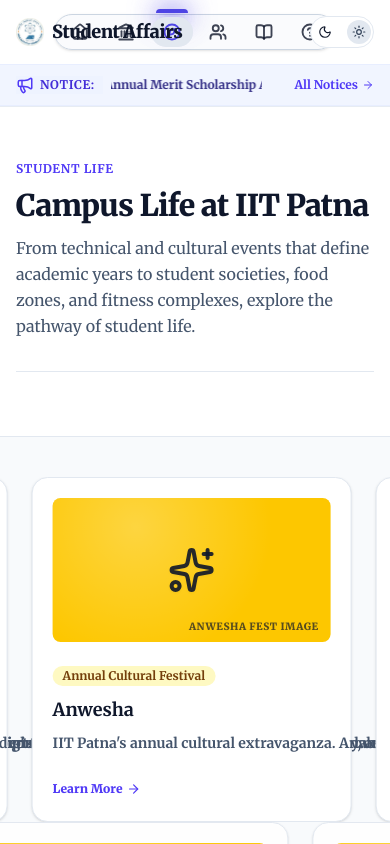
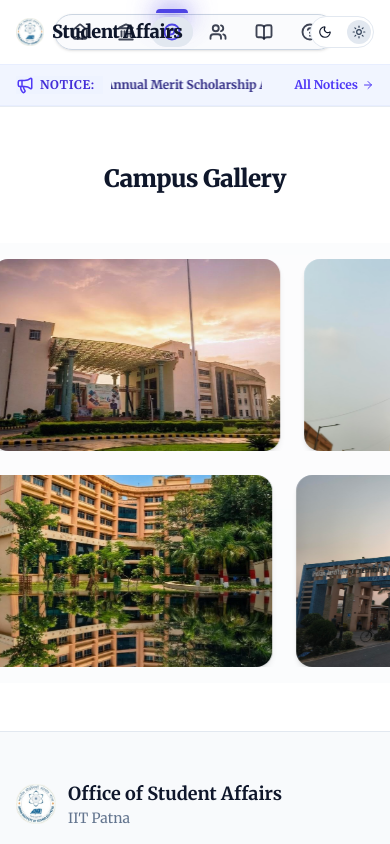
Before and after one commit to Oniban/Student_Affairs, a Next.js app: page /campus-life in a window 390 px wide. Shown: the top 844 px of the page. Built offline with nearby package versions, Linux system fonts and the light colour scheme.

Commit message:
feat: enhance campus life page with image gallery and marquee animations; update contact form to include email functionality

```diff
--- a/app/campus-life/page.js
+++ b/app/campus-life/page.js
@@ -1,143 +1,88 @@
 "use client";
 
-import Link from "next/link";
-import { Sparkles, Trophy, Cpu, Users, Utensils, Dumbbell, ArrowRight } from "lucide-react";
-import { ScrollVelocity } from "@/components/ui/scroll-velocity";
-
-const campusNodes = [
-  {
-    id: 1,
-    title: "Anwesha",
-    subtitle: "Annual Cultural Festival",
-    desc: "IIT Patna's annual cultural extravaganza. Anwesha features national-level competitions in music, dance, fashion, arts, and dramatics, hosting star nights and celebrating youth talent.",
-    href: "#anwesha",
-    icon: Sparkles,
-    imageLabel: "Anwesha Fest Image",
-  },
-  {
-    id: 2,
-    title: "Infinito",
-    subtitle: "Annual Sports Festival",
-    desc: "The premier inter-collegiate sports meet of IIT Patna. Infinito brings together top athletes from colleges across the region to compete in football, basketball, cricket, athletics, and chess.",
-    href: "#infinito",
-    icon: Trophy,
-    imageLabel: "Infinito Sports Fest Image",
-  },
-  {
-    id: 3,
-    title: "Celesta",
-    subtitle: "Annual Techno-Management Fest",
-    desc: "The technical and management festival showcasing cutting-edge tech innovations. Celesta hosts coding hackathons, robotics arenas, business pitches, and technical keynotes from industry experts.",
-    href: "#celesta",
-    icon: Cpu,
-    imageLabel: "Celesta Tech Fest Image",
-  },
-  {
-    id: 4,
-    title: "Clubs & Societies",
-    subtitle: "Student-Run Activities",
-    desc: "Active communities bridging technology, literature, arts, sports, and social service. Find your community and participate in weekly workshops, competitions, and collaborative projects.",
-    href: "/campus-life/clubs",
-    icon: Users,
-    imageLabel: "Clubs & Societies Directory",
-  },
-  {
-    id: 5,
-    title: "Campus Restaurants",
-    subtitle: "Bake O Mocha & Angeethi",
-    desc: "Our campus culinary hubs. Bake O Mocha serves freshly baked snacks, pastries, coffees, and light treats. Angeethi provides students with hearty, authentic Indian, Chinese, and regional food plates.",
-    href: "#restaurants",
-    icon: Utensils,
-    imageLabel: "Campus Dining Facilities",
-  },
-  {
-    id: 6,
-    title: "Gymkhana",
-    subtitle: "Students' Gymkhana",
-    desc: "Lorem ipsum dolor sit amet, consectetur adipiscing elit. Sed do eiusmod tempor incididunt ut labore et dolore magna aliqua. Ut enim ad minim veniam, quis nostrud exercitation ullamco laboris nisi ut aliquip.",
-    href: "#gymkhana",
-    icon: Dumbbell,
-    imageLabel: "Students Gymkhana Block",
-  },
+const ROW1_PHOTOS = [
+  "/college photos/admin 2.jpg",
+  "/college photos/admin building.jpg",
+  "/college photos/aryabhatta 2.jpg",
+  "/college photos/aryabhatta+kalam.jpg",
+  "/college photos/aryabhatta.jpg",
+  "/college photos/bake o mocha.jpg",
+  "/college photos/food court.jpg",
+  "/college photos/front sign.jpg",
+  "/college photos/frontgate night.jpg",
 ];
 
-function NodeCard({ node }) {
-  const Icon = node.icon;
+const ROW2_PHOTOS = [
+  "/college photos/frontgate.jpg",
+  "/college photos/gymkhana road.jpg",
+  "/college photos/ib.jpg",
+  "/college photos/kalaam.jpg",
+  "/college photos/lib 2.jpg",
+  "/college photos/lib far away.jpg",
+  "/college photos/mocha.jpg",
+  "/college photos/tut block.jpg",
+];
+
+function getLabel(photo) {
+  return photo
+    .split("/")
+    .pop()
+    .replace(/\.[^/.]+$/, "")
+    .split(" ")
+    .map((w) => w.charAt(0).toUpperCase() + w.slice(1))
+    .join(" ");
+}
+
+function PhotoCard({ photo }) {
+  const label = getLabel(photo);
   return (
-    <div
-      className="group block h-full w-[20rem] text-left rounded-2xl border border-slate-200 bg-white p-5 shadow-sm transition-all duration-300 hover:-translate-y-1 hover:shadow-md dark:border-slate-800 dark:bg-slate-900 sm:w-[24rem]"
-    >
-      <div className="relative mb-4 flex h-36 w-full items-center justify-center overflow-hidden rounded-lg bg-yellow-400 dark:bg-yellow-500/90">
-        <div className="absolute inset-0 bg-[radial-gradient(circle_at_30%_20%,rgba(255,255,255,0.25)_0%,transparent_60%)]" />
-        <Icon className="h-12 w-12 text-slate-900/90 drop-shadow-xs" />
-        <span className="absolute bottom-2 right-3 text-[10px] font-black uppercase tracking-wider text-slate-900/70">
-          {node.imageLabel}
-        </span>
+    <div className="relative h-48 w-72 md:h-56 md:w-80 rounded-2xl overflow-hidden shadow-md group transition-transform duration-300 hover:scale-102 bg-slate-200 dark:bg-slate-800">
+      <img
+        src={photo}
+        alt={label}
+        className="w-full h-full object-cover transition-transform duration-500 group-hover:scale-110"
+      />
+      <div className="absolute inset-0 bg-gradient-to-t from-black/60 via-transparent to-transparent opacity-0 group-hover:opacity-100 transition-opacity duration-300 flex items-end p-4">
+        <span className="text-white text-xs font-bold">{label}</span>
       </div>
+    </div>
+  );
+}
 
-      <span className="inline-flex rounded-full bg-yellow-100 text-yellow-900 dark:bg-yellow-950/40 dark:text-yellow-400 px-2.5 py-0.5 text-xs font-bold mb-2.5">
-        {node.subtitle}
-      </span>
-
-      <h3 className="text-lg font-bold text-slate-900 dark:text-white mb-2 group-hover:text-indigo-600 dark:group-hover:text-amber-500 transition-colors">
-        {node.title}
-      </h3>
-
-      <p className="text-sm text-slate-600 dark:text-slate-400 leading-relaxed mb-4">
-        {node.desc}
-      </p>
-
-      <span className="inline-flex items-center text-xs font-extrabold text-indigo-600 dark:text-amber-500 group-hover:underline">
-        {node.href.startsWith("/") ? "Open Directory" : "Learn More"}{" "}
-        <ArrowRight className="h-3.5 w-3.5 ml-1 transition-transform group-hover:translate-x-1" />
-      </span>
+function MarqueeRow({ photos, direction, rowKey }) {
+  return (
+    <div className="relative overflow-hidden w-full flex">
+      <div className={`flex gap-6 w-max animate-marquee-${direction}`}>
+        <div className="flex gap-6 shrink-0">
+          {photos.map((photo, index) => (
+            <PhotoCard key={`${rowKey}-${index}`} photo={photo} />
+          ))}
+        </div>
+        <div className="flex gap-6 shrink-0" aria-hidden="true">
+          {photos.map((photo, index) => (
+            <PhotoCard key={`${rowKey}-dup-${index}`} photo={photo} />
+          ))}
+        </div>
+      </div>
     </div>
   );
 }
 
 export default function CampusLifePage() {
-  const velocityRows = [
-    { velocity: 3, nodes: campusNodes },
-    { velocity: -3, nodes: [...campusNodes].reverse() },
-  ];
-
   return (
     <div className="bg-white dark:bg-slate-950 transition-colors py-12 sm:py-16">
       <div className="mx-auto max-w-7xl px-4 sm:px-6 lg:px-8">
 
-        {/* Page Header */}
-        <div className="border-b border-slate-200 pb-8 dark:border-slate-800 mb-16">
-          <span className="text-xs font-bold uppercase tracking-wider text-indigo-600 dark:text-amber-500">
-            Student Life
-          </span>
-          <h1 className="mt-2 text-3xl font-extrabold tracking-tight text-slate-900 dark:text-white sm:text-4xl">
-            Campus Life at IIT Patna
+        {/* Campus Gallery */}
+        <div className="text-center max-w-3xl mx-auto mb-12">
+          <h1 className="mt-2 text-2xl sm:text-3xl font-extrabold tracking-tight text-slate-900 dark:text-white">
+            Campus Gallery
           </h1>
-          <p className="mt-3 text-base text-slate-600 dark:text-slate-400 max-w-3xl leading-relaxed">
-            From technical and cultural events that define academic years to student societies, food zones, and fitness complexes, explore the pathway of student life.
-          </p>
         </div>
 
-        <div className="relative left-1/2 mt-12 w-screen -translate-x-1/2 overflow-hidden border-y border-slate-200 bg-slate-50 py-10 dark:border-slate-800 dark:bg-slate-900/40">
-          <div className="space-y-6">
-            {velocityRows.map((row, rowIndex) => (
-              <ScrollVelocity
-                key={row.velocity}
-                velocity={row.velocity}
-                className={rowIndex === 1 ? "opacity-95" : ""}
-              >
-                {[...row.nodes, ...row.nodes].map((node, index) => (
-                  <Link
-                    key={`${row.velocity}-${node.id}-${index}`}
-                    href={node.href}
-                    className="normal-case tracking-normal leading-normal"
-                  >
-                    <NodeCard node={node} />
-                  </Link>
-                ))}
-              </ScrollVelocity>
-            ))}
-          </div>
+        <div className="relative w-screen left-1/2 -translate-x-1/2 overflow-hidden flex flex-col gap-6 py-4 bg-slate-50/50 dark:bg-slate-900/10">
+          <MarqueeRow photos={ROW1_PHOTOS} direction="left" rowKey="r1" />
+          <MarqueeRow photos={ROW2_PHOTOS} direction="right" rowKey="r2" />
         </div>
 
       </div>
--- a/app/globals.css
+++ b/app/globals.css
@@ -50,6 +50,28 @@ html {
   will-change: transform;
 }
 
+/* Infinite image marquee animation */
+@keyframes marquee-left {
+  0% { transform: translateX(0); }
+  100% { transform: translateX(-50%); }
+}
+@keyframes marquee-right {
+  0% { transform: translateX(-50%); }
+  100% { transform: translateX(0); }
+}
+.animate-marquee-left {
+  animation: marquee-left 50s linear infinite;
+  will-change: transform;
+}
+.animate-marquee-right {
+  animation: marquee-right 50s linear infinite;
+  will-change: transform;
+}
+.animate-marquee-left:hover,
+.animate-marquee-right:hover {
+  animation-play-state: paused;
+}
+
 /* Focus ring */
 *:focus-visible {
   outline: 2px solid #4f46e5;
--- a/components/FacultyDirectory.js
+++ b/components/FacultyDirectory.js
@@ -245,7 +245,7 @@ export default function FacultyDirectory() {
               </div>
               <h3 className="text-sm font-bold text-slate-900 dark:text-white mb-0.5">{f.name}</h3>
               <p className="text-xs text-slate-500 dark:text-slate-400 mb-2">{f.role}</p>
-              <span className="inline-block mb-4 rounded-full bg-slate-100 dark:bg-slate-800 px-2 py-0.5 text-xs font-medium text-slate-600 dark:text-slate-400">
+              <span className="inline-block mb-4 rounded-full bg-slate-100 dark:bg-slate-800 px-2 py-0.5 text-xs font-medium text-slate-600 dark:text-slate-400 w-fit">
                 {f.category}
               </span>
               <div className="mt-auto space-y-1.5 text-xs text-slate-500 dark:text-slate-400">
--- a/components/ui/tubelight-navbar.jsx
+++ b/components/ui/tubelight-navbar.jsx
@@ -34,7 +34,13 @@ export function NavBar({
             <Link
               key={item.name}
               href={item.url}
-              onClick={() => setActiveTab(item.name)}
+              onClick={(e) => {
+                setActiveTab(item.name);
+                if (item.url.includes("#about") && pathname === "/") {
+                  e.preventDefault();
+                  window.dispatchEvent(new CustomEvent("scrollToAbout"));
+                }
+              }}
               className={cn(
                 "relative cursor-pointer rounded-full px-3 py-1.5 text-xs font-semibold transition-colors lg:px-4",
                 "text-foreground/80 hover:text-primary",
```
Also changed, not shown: app/contact/page.js (+8 -3 lines), app/resources/page.js (+42 -7 lines), components/FloatingActionMenu.js (+6 -11 lines), components/MinimalistDock.js (+5 -9 lines), components/Navbar.js (+13 -1 lines).
